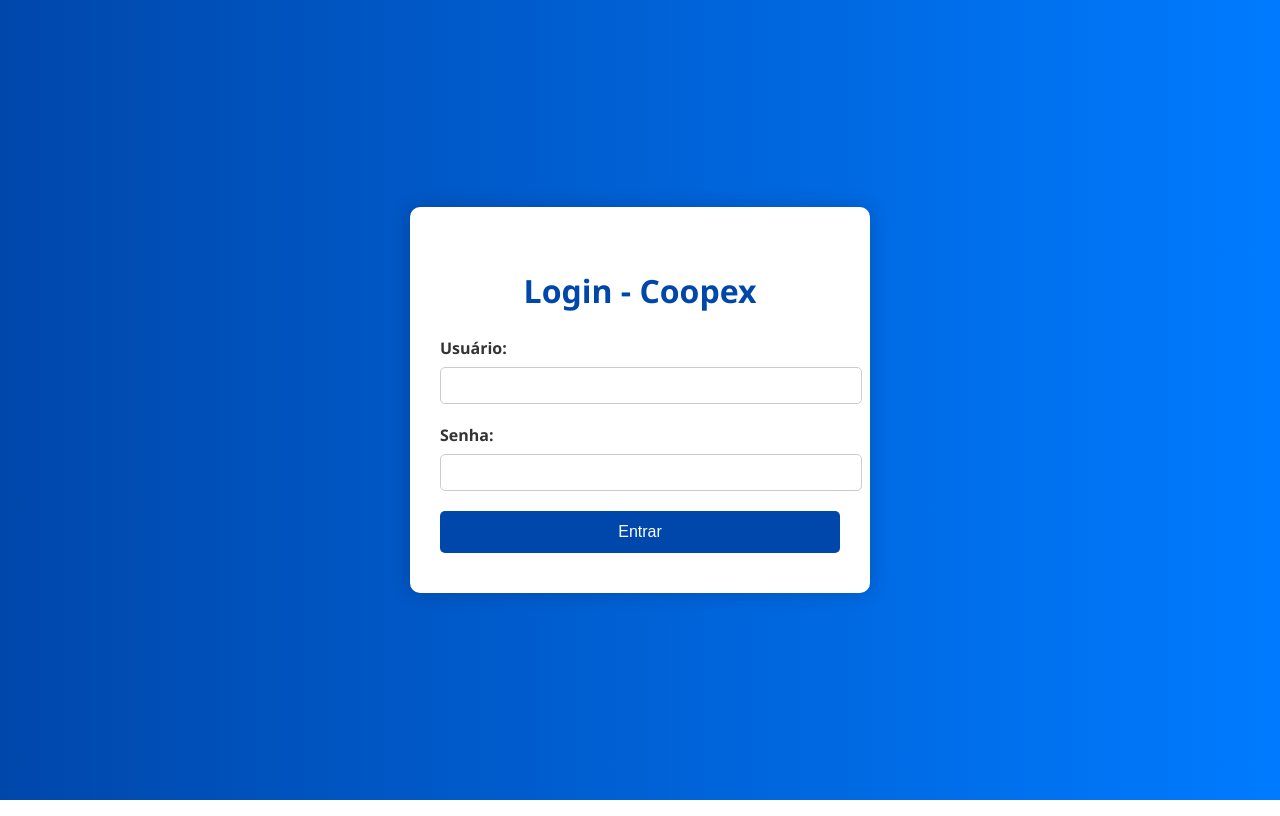
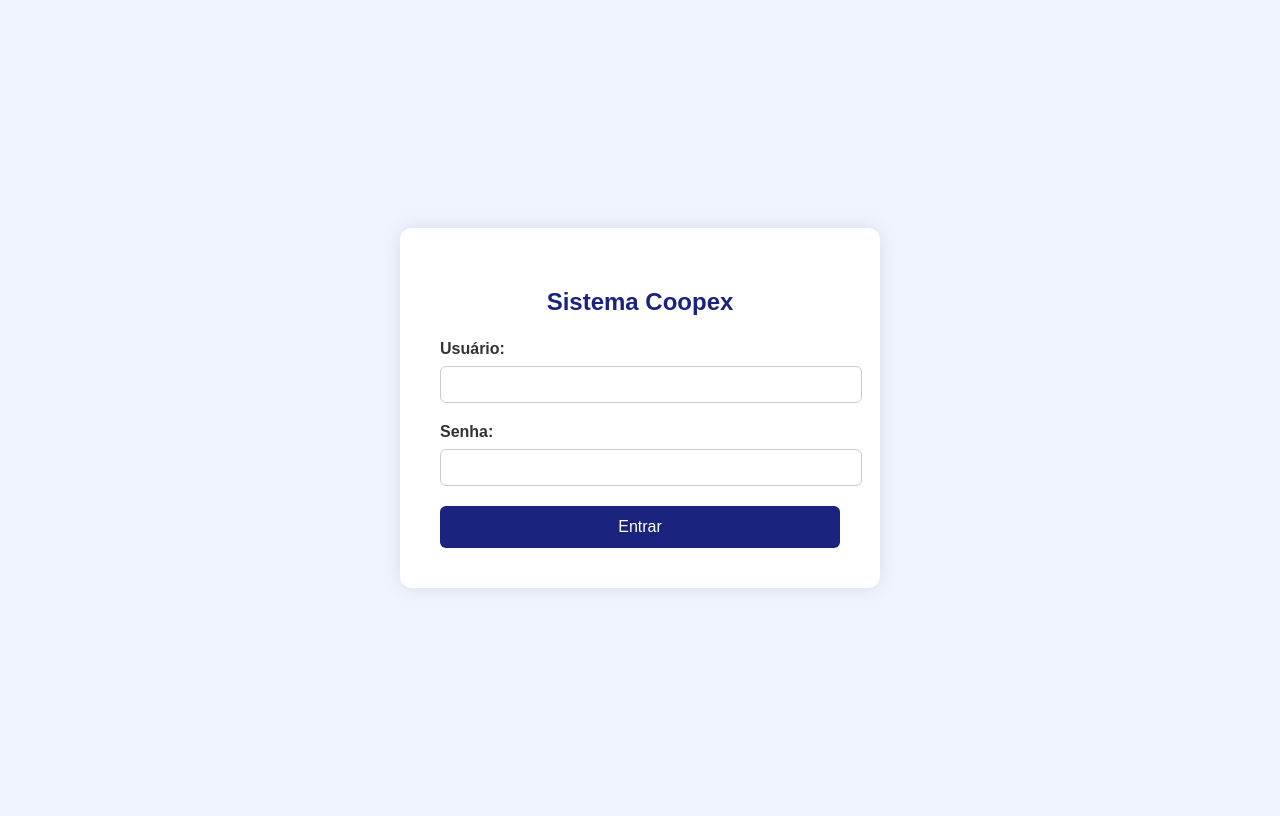
Before and after one commit to Coopex-entregas/asdfghjkl, a Flask app: page / in a window 1280 px wide. Run offline with Flask 3, Linux system fonts and the light colour scheme.

Commit message:
Update login.html

```diff
--- a/templates/login.html
+++ b/templates/login.html
@@ -1,90 +1,81 @@
 <!DOCTYPE html>
 <html lang="pt-br">
 <head>
-  <meta charset="UTF-8" />
-  <meta name="viewport" content="width=device-width, initial-scale=1.0" />
-  <title>Login - Coopex</title>
+    <meta charset="UTF-8">
+    <title>Login - Sistema Coopex</title>
+    <meta name="viewport" content="width=device-width, initial-scale=1">
     <style>
         body {
-      margin: 0;
-      padding: 0;
-      background: linear-gradient(to right, #0047ab, #007bff);
-      font-family: 'Segoe UI', Tahoma, Geneva, Verdana, sans-serif;
+            background: #f0f4ff;
+            font-family: Arial, sans-serif;
             display: flex;
+            height: 100vh;
             align-items: center;
             justify-content: center;
-      height: 100vh;
         }
-
-    .login-container {
-      background-color: white;
-      padding: 40px 30px;
-      border-radius: 10px;
-      box-shadow: 0 0 20px rgba(0, 0, 0, 0.2);
+        .container {
+            background: white;
+            padding: 40px;
+            border-radius: 12px;
+            box-shadow: 0 0 20px rgba(0,0,0,0.1);
             width: 100%;
             max-width: 400px;
         }
-
-    .login-container h1 {
+        h2 {
             text-align: center;
-      color: #0047ab;
-      margin-bottom: 25px;
+            margin-bottom: 24px;
+            color: #1a237e;
         }
-
-    .login-container label {
+        label {
             display: block;
             margin-bottom: 8px;
+            font-weight: bold;
             color: #333;
-      font-weight: bold;
         }
-
-    .login-container input[type="text"],
-    .login-container input[type="password"] {
+        input[type="text"],
+        input[type="password"] {
             width: 100%;
             padding: 10px;
             margin-bottom: 20px;
+            border-radius: 6px;
             border: 1px solid #ccc;
-      border-radius: 5px;
         }
-
-    .login-container button {
+        button {
+            background: #1a237e;
+            color: white;
+            border: none;
+            padding: 12px;
             width: 100%;
-      padding: 12px;
-      background-color: #0047ab;
-      border: none;
-      color: white;
+            border-radius: 6px;
+            cursor: pointer;
             font-size: 16px;
-      border-radius: 5px;
-      cursor: pointer;
         }
-
-    .login-container button:hover {
-      background-color: #003f99;
+        button:hover {
+            background: #283593;
         }
-
-    .msg {
+        .mensagem {
+            color: red;
             text-align: center;
-      color: red;
             margin-bottom: 15px;
         }
     </style>
 </head>
 <body>
-  <div class="login-container">
-    <h1>Login - Coopex</h1>
+    <div class="container">
+        <h2>Sistema Coopex</h2>
 
-    {% with messages = get_flashed_messages() %}
-      {% if messages %}
-        <div class="msg">{{ messages[0] }}</div>
+        {% with mensagens = get_flashed_messages() %}
+            {% if mensagens %}
+                <div class="mensagem">{{ mensagens[0] }}</div>
             {% endif %}
         {% endwith %}
 
-    <form method="POST" action="{{ url_for('login') }}">
-      <label for="nome">Usuário:</label>
-      <input type="text" id="nome" name="nome" required />
+        <form method="POST" action="{{ url_for('index') }}">
+            <label for="usuario">Usuário:</label>
+            <input type="text" name="usuario" id="usuario" required>
 
             <label for="senha">Senha:</label>
-      <input type="password" id="senha" name="senha" required />
+            <input type="password" name="senha" id="senha" required>
 
             <button type="submit">Entrar</button>
         </form>
```
Lines whose indentation alone changed are shown as unchanged.
